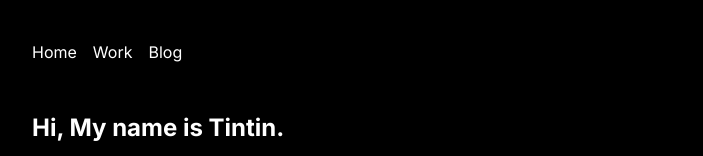
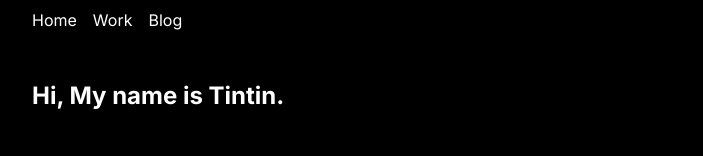
Before and after one commit to siwakorn-tin/Sinno-Webdev-Workshop, a Next.js app: page / in a window 1280 px wide. Shown: the top 156 px of the page, without its empty margins (288-991 px from the left). Built offline with nearby package versions, Linux system fonts and the light colour scheme.

Commit message:
edit navbar

```diff
--- a/src/app/layout.tsx
+++ b/src/app/layout.tsx
@@ -16,8 +16,11 @@ export default function RootLayout({
   children: React.ReactNode;
 }>) {
   return (
-    <html lang="en" className="text-white bg-black px-80 my-10">
-      <body className={inter.className}><NavBar></NavBar>{children}</body>
+    <html lang="en" className="mx-80 text-white bg-black ">
+      <body className={inter.className}>
+        <NavBar></NavBar>
+        {children}
+      </body>
     </html>
   );
 }
--- a/src/components/NavBar.tsx
+++ b/src/components/NavBar.tsx
@@ -8,13 +8,17 @@ function NavBar() {
     { name: "Blog", link: "/blog" },
   ];
   return (
-    <nav className="flex pb-10">
+    <nav className="flex gap-x-4 pt-2 pb-10">
       {menu.map((item) => (
-        <div className="mr-4" key={item.name}>
-          <Link href={item.link}>{item.name}</Link>
-        </div>
+        <Link href={item.link}>{item.name}</Link>
       ))}
     </nav>
+    // <nav className="top-0 sticky flex gap-x-4 bg-black mt-2 p-2 w-[100vw]">
+    //   {menu.map((item) => (
+    //       <Link href={item.link}>{item.name}</Link>
+
+    //   ))}
+    // </nav>
   );
 }
 
```
